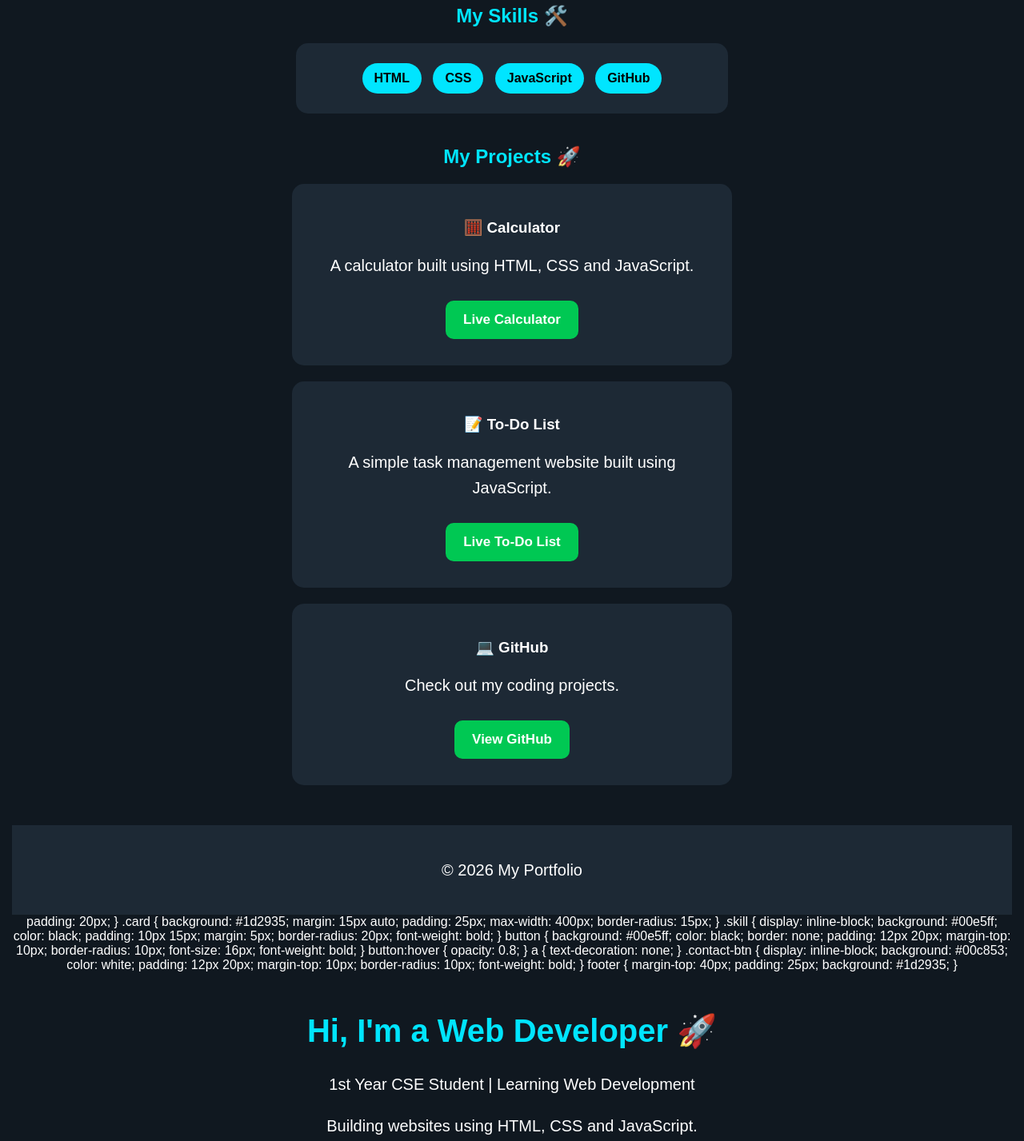
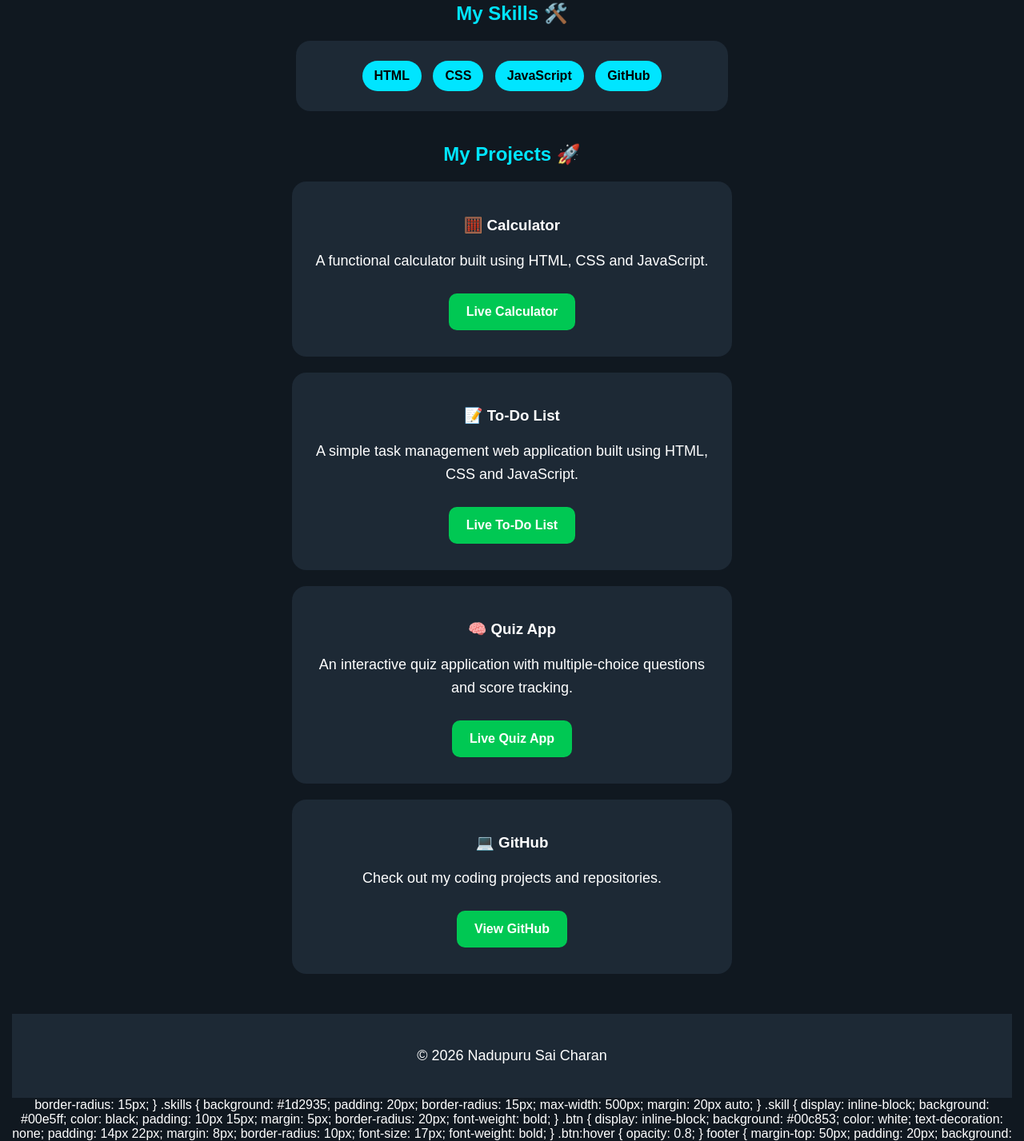
Before and after one commit to lakshminaidu495-bit/my-calculator, a plain HTML site: page portfolio.html in a window 1280 px wide. Shown: the part 514-1941 px from the top of the page at 80% size. Drawn offline with Linux system fonts and the light colour scheme.

Commit message:
Update portfolio.html

```diff
--- a/portfolio.html
+++ b/portfolio.html
@@ -1,7 +1,7 @@
 <!DOCTYPE html>
 <html>
 <head>
-    <title>My Portfolio</title>
+    <title>Nadupuru Sai Charan - Portfolio</title>
 
     <style>
         body {
@@ -14,8 +14,8 @@
         }
 
         h1 {
-            font-size: 40px;
-            margin-top: 50px;
+            font-size: 38px;
+            margin-top: 40px;
             color: #00e5ff;
         }
 
@@ -25,7 +25,7 @@
         }
 
         p {
-            font-size: 20px;
+            font-size: 18px;
             line-height: 1.6;
         }
 
@@ -34,7 +34,192 @@
             max-width: 500px;
             margin: 20px auto;
             padding: 25px;
-            border-radius: 15px;
+            border-radius: 18px;
+        }
+
+        .skills {
+            background: #1d2935;
+            padding: 20px;
+            border-radius: 18px;
+            max-width: 500px;
+            margin: 20px auto;
+        }
+
+        .skill {
+            display: inline-block;
+            background: #00e5ff;
+            color: black;
+            padding: 10px 15px;
+            margin: 5px;
+            border-radius: 20px;
+            font-weight: bold;
+        }
+
+        .btn {
+            display: inline-block;
+            background: #00c853;
+            color: white;
+            text-decoration: none;
+            padding: 14px 22px;
+            margin: 8px;
+            border-radius: 10px;
+            font-size: 16px;
+            font-weight: bold;
+        }
+
+        .btn:hover {
+            opacity: 0.8;
+        }
+
+        footer {
+            margin-top: 50px;
+            padding: 20px;
+            background: #1d2935;
+        }
+    </style>
+</head>
+
+<body>
+
+    <h1>Welcome to My Portfolio 🚀</h1>
+
+    <p>
+        Hi, I am <strong>Nadupuru Sai Charan</strong>.
+    </p>
+
+    <p>
+        I am a first-year CSE student learning Web Development.
+    </p>
+
+
+    <div class="card">
+
+        <h2>About Me 👨‍💻</h2>
+
+        <p>
+            I am interested in Web Development and Software Engineering.
+            I enjoy building practical projects and learning new technologies.
+        </p>
+
+    </div>
+
+
+    <h2>My Skills 🛠️</h2>
+
+    <div class="skills">
+
+        <span class="skill">HTML</span>
+        <span class="skill">CSS</span>
+        <span class="skill">JavaScript</span>
+        <span class="skill">GitHub</span>
+
+    </div>
+
+
+    <h2>My Projects 🚀</h2>
+
+
+    <!-- Calculator -->
+
+    <div class="card">
+
+        <h3>🧮 Calculator</h3>
+
+        <p>
+            A functional calculator built using HTML,
+            CSS and JavaScript.
+        </p>
+
+        <a
+            class="btn"
+            href="https://lakshminaidu495-bit.github.io/my-calculator/"
+            target="_blank">
+
+            Live Calculator
+
+        </a>
+
+    </div>
+
+
+    <!-- To-Do List -->
+
+    <div class="card">
+
+        <h3>📝 To-Do List</h3>
+
+        <p>
+            A simple task management web application
+            built using HTML, CSS and JavaScript.
+        </p>
+
+        <a
+            class="btn"
+            href="https://lakshminaidu495-bit.github.io/my-todo-list/"
+            target="_blank">
+
+            Live To-Do List
+
+        </a>
+
+    </div>
+
+
+    <!-- Quiz App -->
+
+    <div class="card">
+
+        <h3>🧠 Quiz App</h3>
+
+        <p>
+            An interactive quiz application with
+            multiple-choice questions and score tracking.
+        </p>
+
+        <a
+            class="btn"
+            href="https://lakshminaidu495-bit.github.io/my-quiz-app/"
+            target="_blank">
+
+            Live Quiz App
+
+        </a>
+
+    </div>
+
+
+    <!-- GitHub -->
+
+    <div class="card">
+
+        <h3>💻 GitHub</h3>
+
+        <p>
+            Check out my coding projects and repositories.
+        </p>
+
+        <a
+            class="btn"
+            href="https://github.com/lakshminaidu495-bit"
+            target="_blank">
+
+            View GitHub
+
+        </a>
+
+    </div>
+
+
+    <footer>
+
+        <p>
+            © 2026 Nadupuru Sai Charan
+        </p>
+
+    </footer>
+
+</body>
+</html>            border-radius: 15px;
         }
 
         .skills {
```
